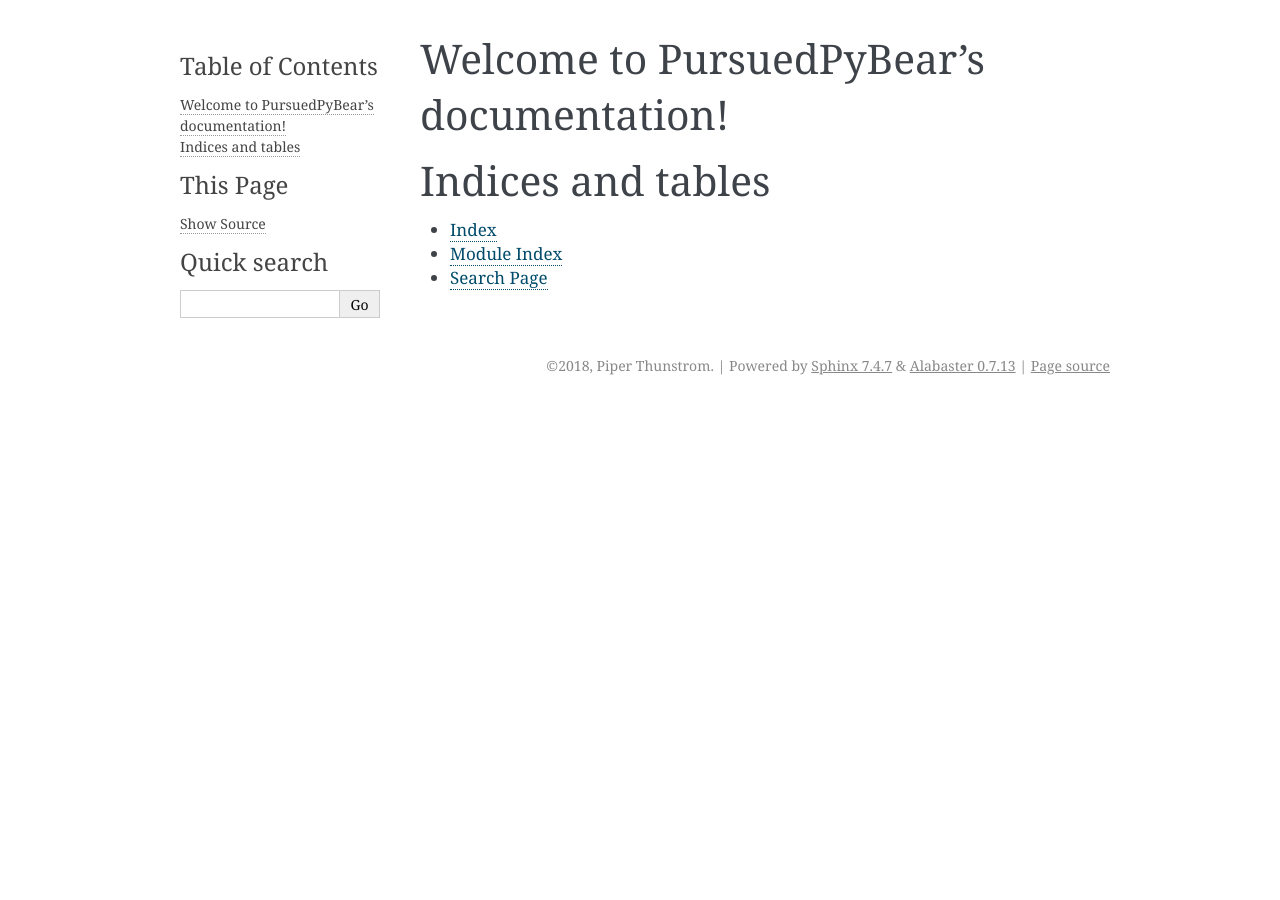
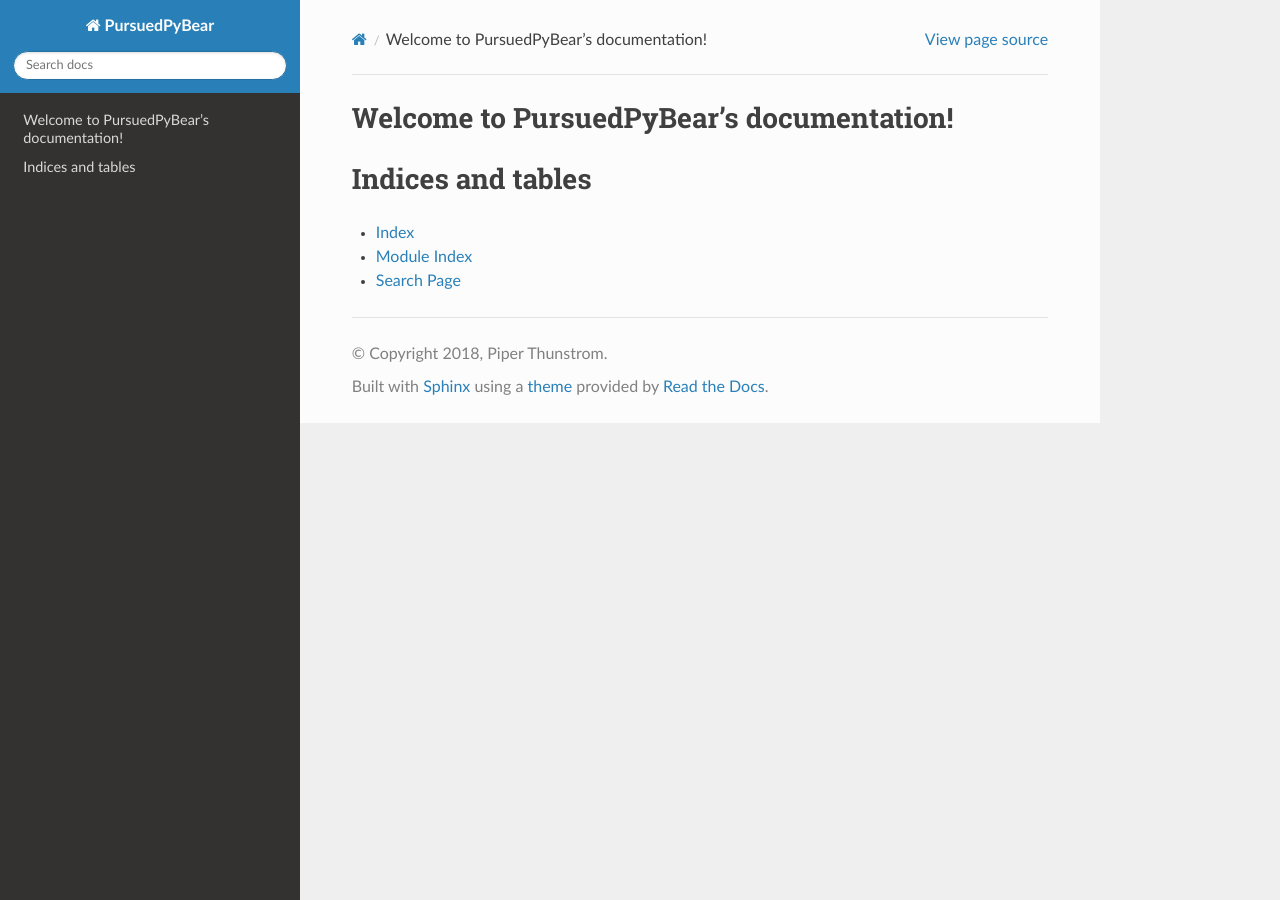
Before and after one commit to ppb/pursuedpybear, a Sphinx documentation site: the page built from docs/index.rst, in a window 1280 px wide. Built offline with Sphinx 7.4.7 and the Read the Docs theme 2.0.0, drawn with Linux system fonts in a browser that asks for light colours.

Commit message:
Use RTD theme

```diff
--- a/docs/conf.py
+++ b/docs/conf.py
@@ -77,7 +77,7 @@
 # The theme to use for HTML and HTML Help pages.  See the documentation for
 # a list of builtin themes.
 #
-html_theme = 'alabaster'
+html_theme = "sphinx_rtd_theme"
 
 # Theme options are theme-specific and customize the look and feel of a theme
 # further.  For a list of options available for each theme, see the
--- /dev/null
+++ b/requirements-docs.txt
@@ -0,0 +1,2 @@
+sphinx
+sphinx_rtd_theme
```
